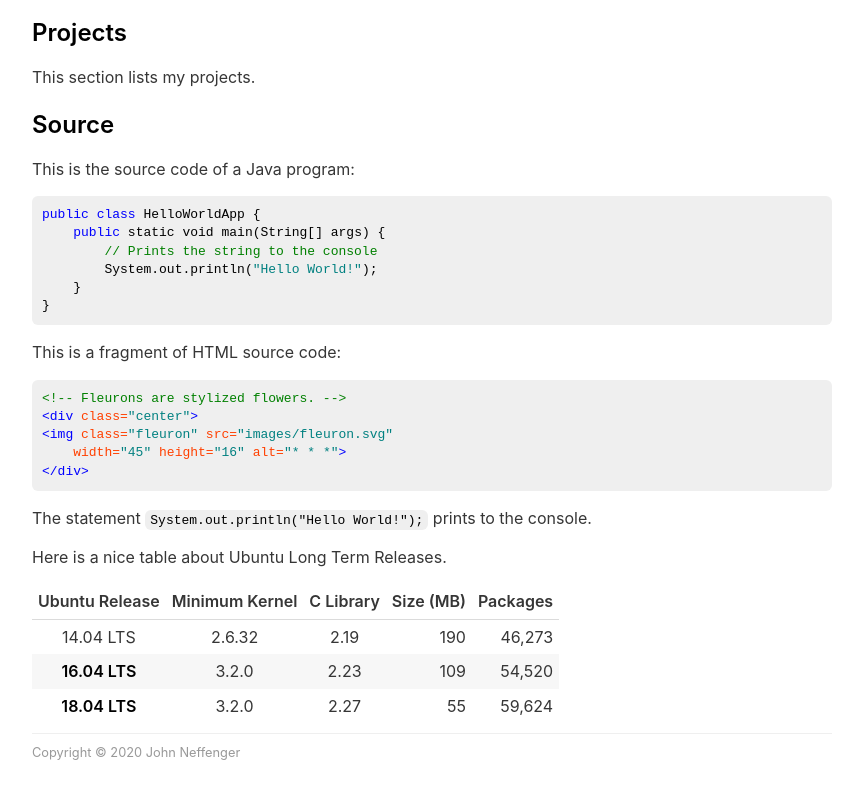
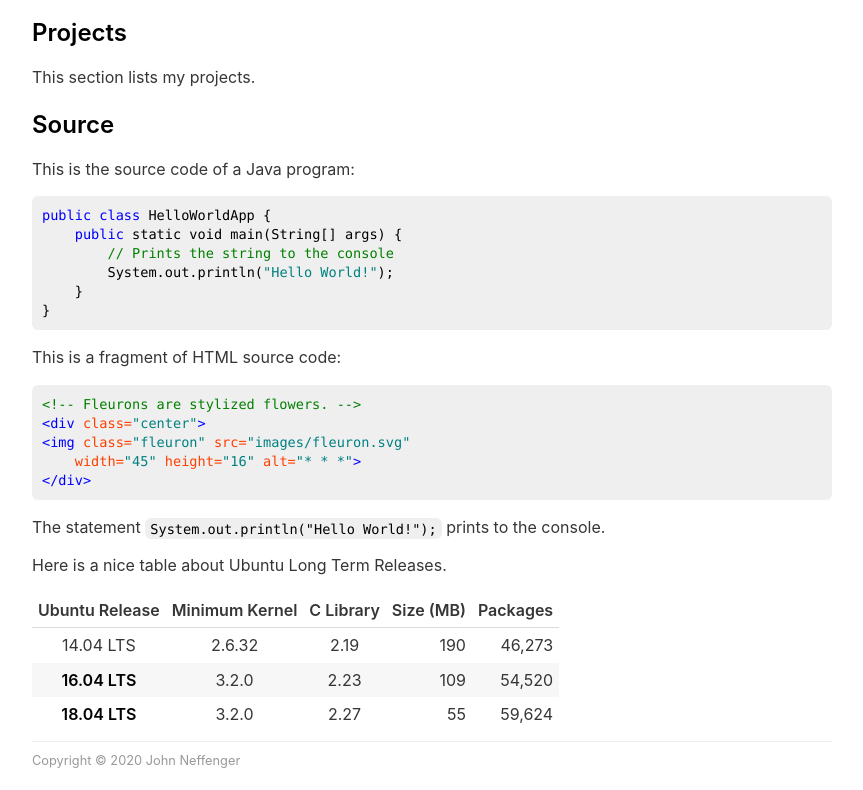
Before and after one commit to jgneff/doc-pandoc, a plain HTML site: page docs/index.html in a window 1280 px wide. Shown: the part 153-943 px from the top of the page, without its empty margins (208-1071 px from the left). Drawn offline with Linux system fonts and the light colour scheme.

Commit message:
Define a monospaced font stack for code

```diff
--- a/docs/index.html
+++ b/docs/index.html
@@ -71,6 +71,7 @@ code span.wa { color: #008000; font-weight: bold; } /* Warning */
 
 <style>
 body {font-family: -apple-system, BlinkMacSystemFont, "Segoe UI", Arimo, "Liberation Sans", Roboto, "Droid Sans", "Helvetica Neue", Arial, sans-serif;}
+code, samp, time, var, kbd {font-family: Consolas, "DejaVu Sans Mono", "Liberation Mono", Menlo, monospace; font-size: 85%;}
 header, nav  {text-align: center;}
 nav > ul {padding: 0; list-style-type: none;}
 nav > ul > li {display: inline; padding-left: 2ch;}
```
Also changed, not shown: docs/example.html (+1 -0 lines), 1 other file.
